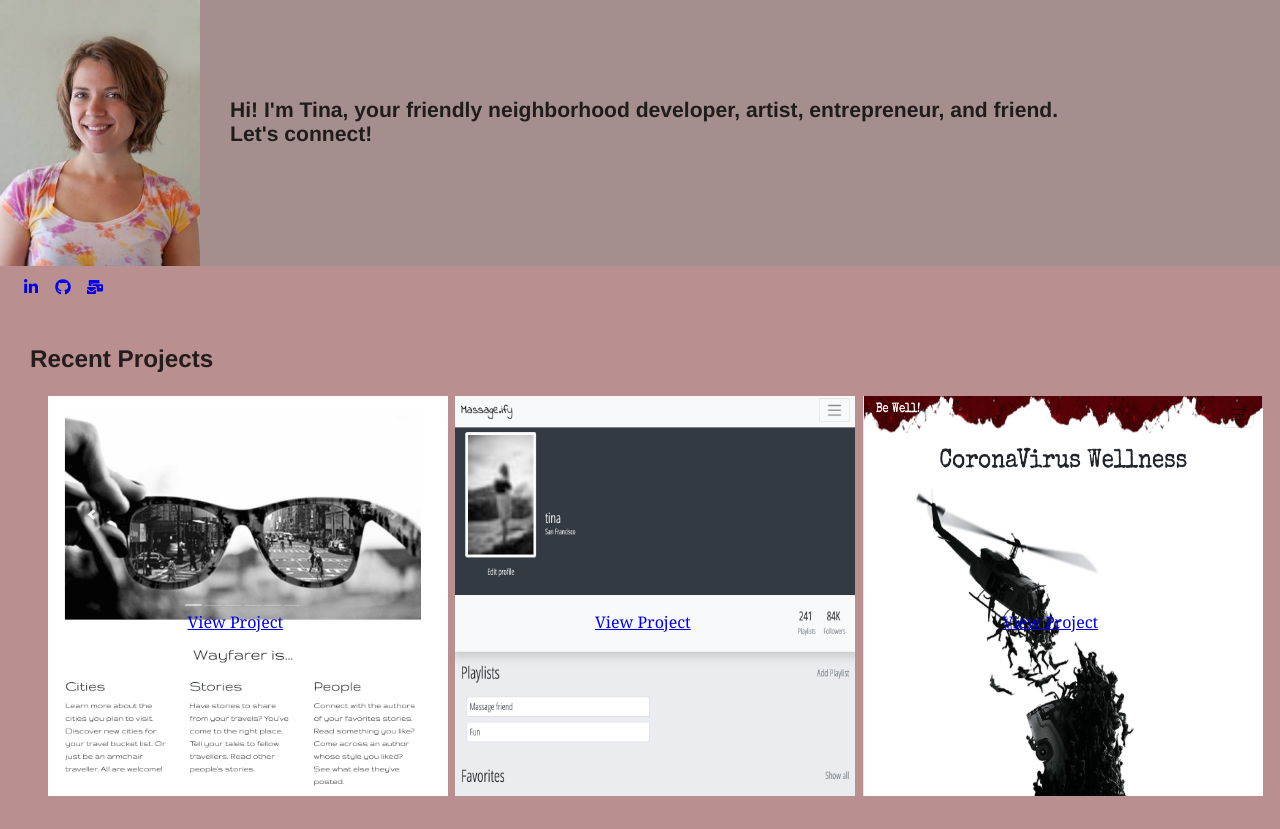
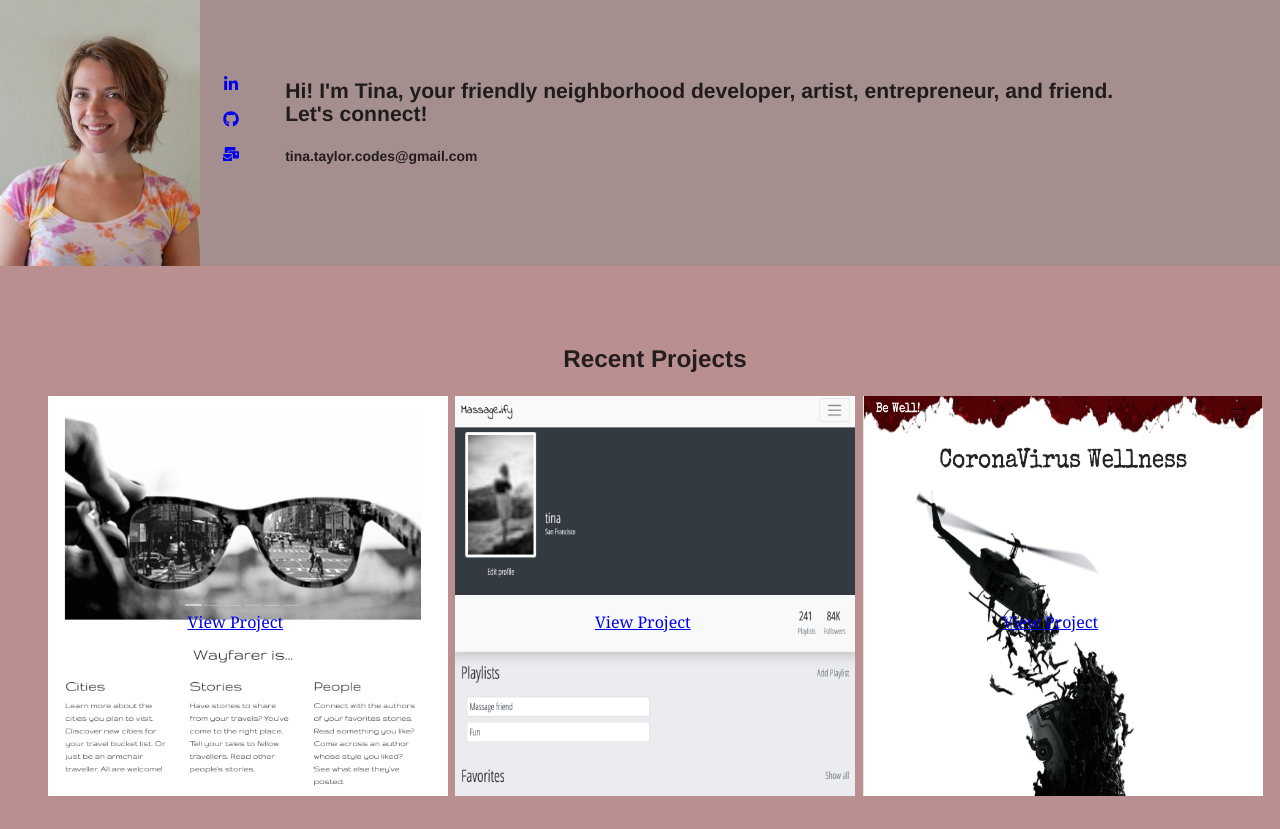
Before and after one commit to longevitytina/portfolio, a Gatsby site: page / in a window 1280 px wide. Shown: the top 829 px of the page. Built offline with nearby package versions, Linux system fonts and the light colour scheme; Gatsby itself is replaced by a stand-in of ours.

Commit message:
Placement styling

```diff
--- a/src/components/Footer.js
+++ b/src/components/Footer.js
@@ -6,8 +6,12 @@ import { FaMailBulk } from "react-icons/fa"
 
 const Footer = () => (
   <div>
-    <ul style={{ listStyle: `none`, float: `left` }}>
-      <li style={{ display: `inline-block`, marginRight: `1rem` }}>
+    <ul style={{ listStyle: `none`, textAlign: `center` }}>
+      <li
+        style={{
+          marginRight: `1rem`,
+        }}
+      >
         <a
           href="https://www.linkedin.com/in/tina-taylor-codes/"
           className="fab fa-linkedin"
@@ -17,7 +21,7 @@ const Footer = () => (
           </span>
         </a>
       </li>
-      <li style={{ display: `inline-block`, marginRight: `1rem` }}>
+      <li style={{ marginRight: `1rem` }}>
         <a href="https://github.com/longevitytina" className="icon fa-github">
           <span className="label">
             <FaGithub />
@@ -25,7 +29,7 @@ const Footer = () => (
         </a>
       </li>
 
-      <li style={{ display: `inline-block`, marginRight: `1rem` }}>
+      <li style={{ marginRight: `1rem` }}>
         <a href="#contact" className="icon fa-envelope-o">
           <span className="label"></span>
           <FaMailBulk />
--- a/src/components/Header.js
+++ b/src/components/Header.js
@@ -8,14 +8,18 @@ const Header = () => (
   <div>
     <div className={headerStyles.header}>
       <img src={avatar} className={headerStyles.avatar} alt="" />
-      <h3 className={headerStyles.description}>
-        <strong>Hi! I'm Tina</strong>, your friendly neighborhood developer,
-        artist, entrepreneur, and friend.
-        <br />
-        Let's connect!
-      </h3>
+      <Footer />
+
+      <div className={headerStyles.description}>
+        <h3>
+          <strong>Hi! I'm Tina</strong>, your friendly neighborhood developer,
+          artist, entrepreneur, and friend.
+          <br />
+          Let's connect!
+        </h3>
+        <h5>tina.taylor.codes@gmail.com</h5>
+      </div>
     </div>
-    <Footer />
   </div>
 )
 
--- a/src/components/Projects/components/Projects.js
+++ b/src/components/Projects/components/Projects.js
@@ -7,7 +7,7 @@ const projects = DEFAULT_PROJECTS
 export default function Projects() {
   return (
     <div style={{ marginTop: `80px`, marginLeft: `30px` }}>
-      <h2>Recent Projects</h2>
+      <h2 style={{ textAlign: `center` }}>Recent Projects</h2>
       <div
         className="tiles"
         style={{
```
